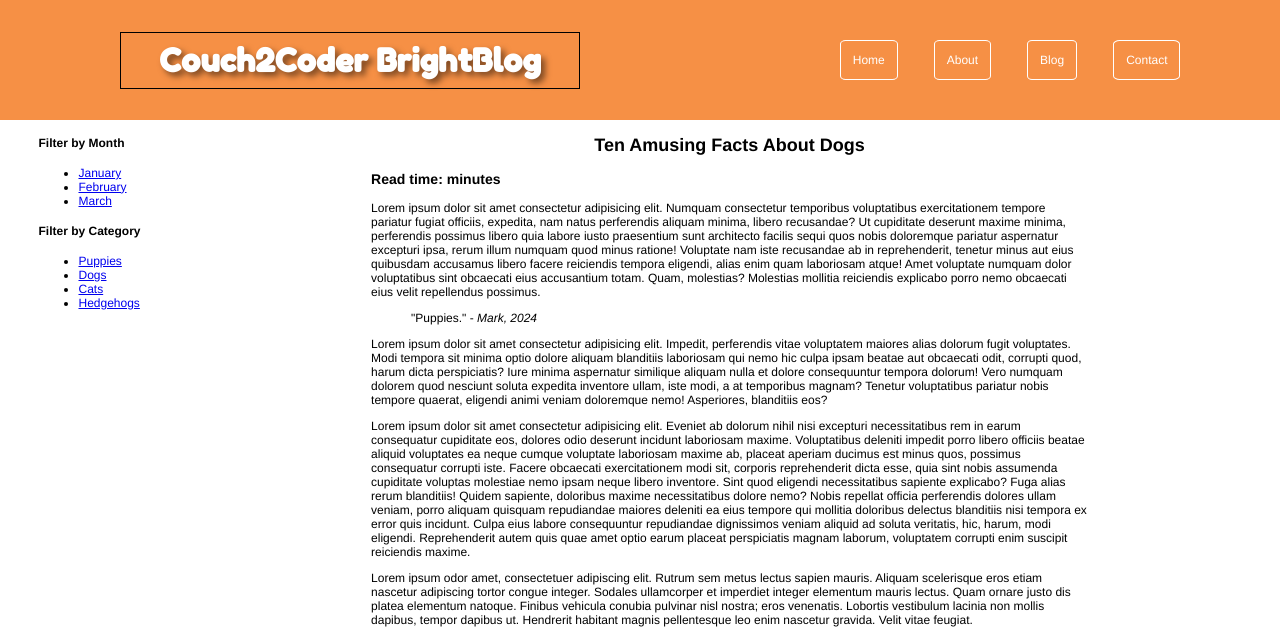
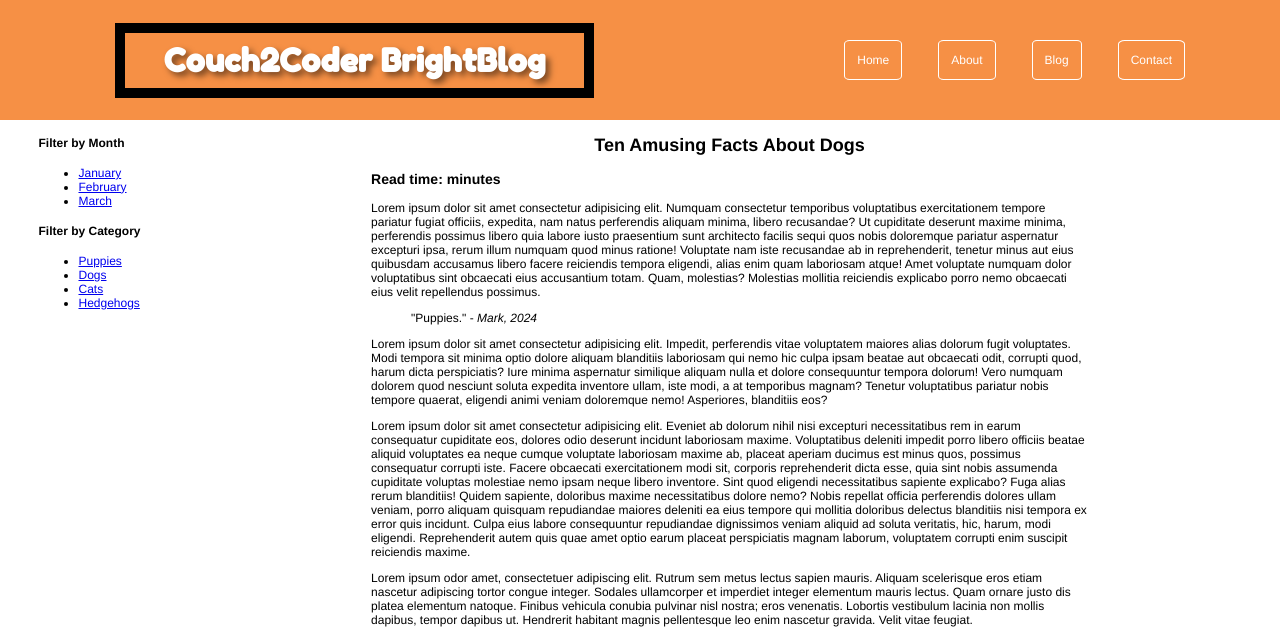
Before and after one commit to markywp/markywp.github.io, a plain HTML site: page index.html in a window 1280 px wide. Shown: the top 639 px of the page. Drawn offline with Linux system fonts and the light colour scheme; no server answers.

Commit message:
Update style.css

```diff
--- a/style.css
+++ b/style.css
@@ -86,7 +86,7 @@ body > footer{
     text-shadow: 4px 4px 6px rgba(0, 0, 0, 0.5);
     /* letter-spacing: 0.1vw; */
     /* word-spacing: 0.1vw; */
-    border: 1px solid black;
+    border: 10px solid black;
 }
 
 img{
```
